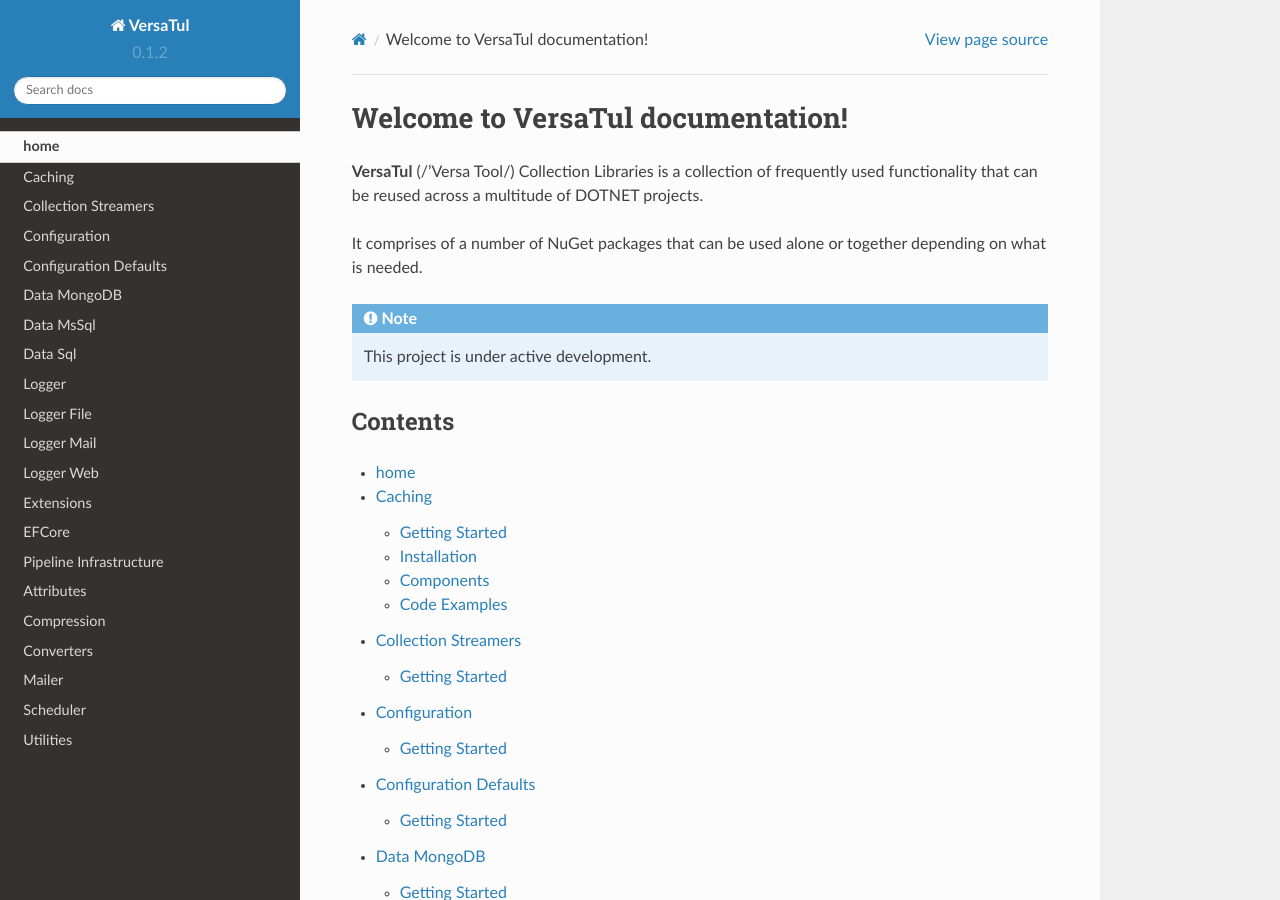
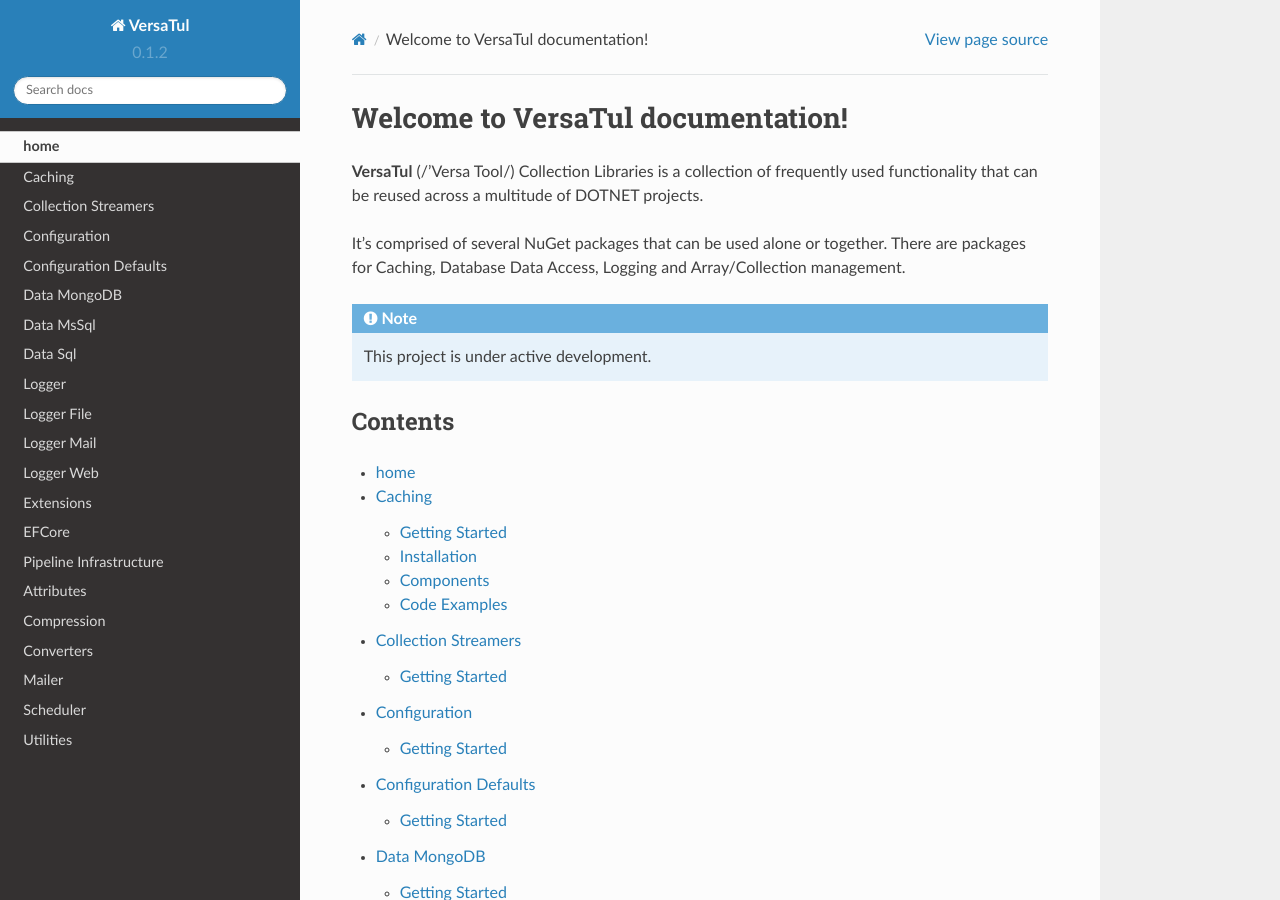
Before and after one commit to BjornWilliams/DocsVersaTul, a Sphinx documentation site: the page built from docs/source/index.rst, in a window 1280 px wide and 900 px high. Built offline with Sphinx 7.4.7 and the Read the Docs theme 2.0.0, drawn with Linux system fonts in a browser that asks for light colours.

Commit message:
Update index.rst
Adding general Text

```diff
--- a/docs/source/index.rst
+++ b/docs/source/index.rst
@@ -4,8 +4,9 @@
 **VersaTul** (/'Versa Tool/) Collection Libraries is a collection of frequently used
 functionality that can be reused across a multitude of DOTNET projects.
 
-It comprises of a number of NuGet packages that can be used alone or together depending
-on what is needed.
+It’s comprised of several NuGet packages that can be used alone or together.
+There are packages for Caching, Database Data Access, Logging and Array/Collection
+management.
 
 .. note::
 
```
